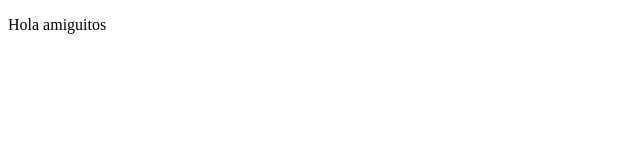
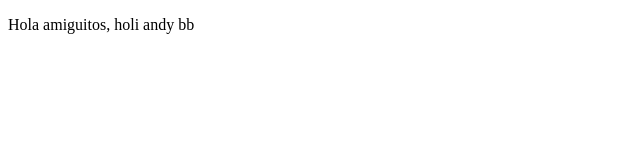
Before and after one commit to jscontrerasp/jscontrerasp.github.io, a plain HTML site: page index.html in a window 1280 px wide. Shown: the whole page, without its empty margins (0-640 px from the left). Drawn offline with Linux system fonts and the light colour scheme.

Commit message:
Update index.html

```diff
--- a/index.html
+++ b/index.html
@@ -3,6 +3,6 @@
 	<head>
 	</head>
 	<body>
-		<p>Hola amiguitos</p>
+		<p>Hola amiguitos, holi andy bb</p>
 	</body>
 </html>
```
